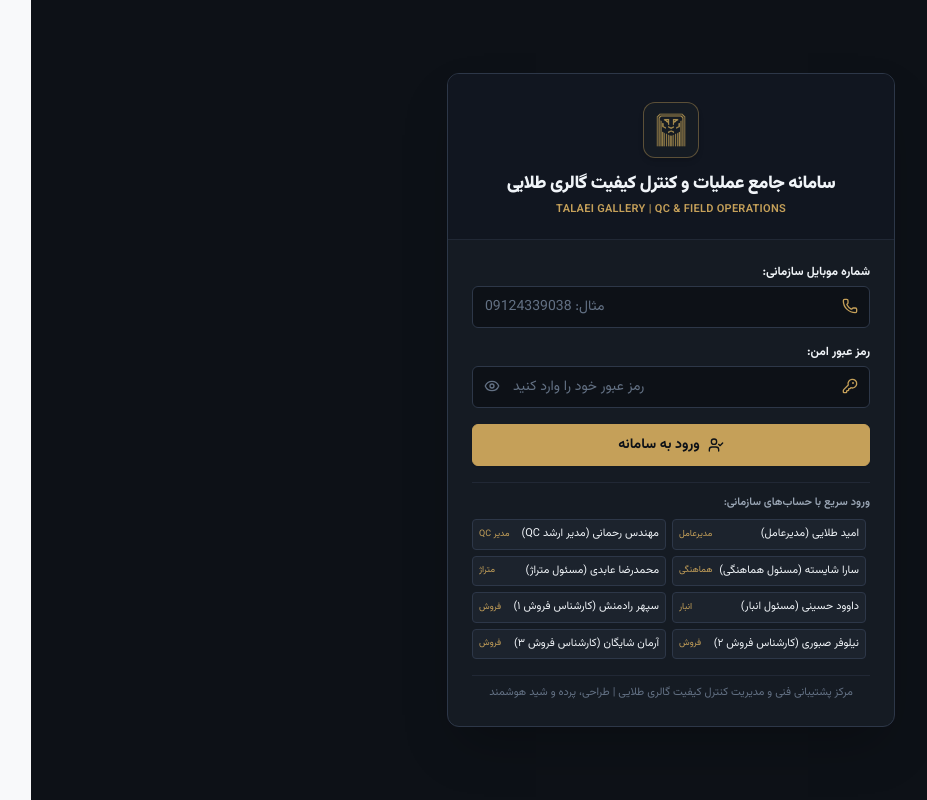
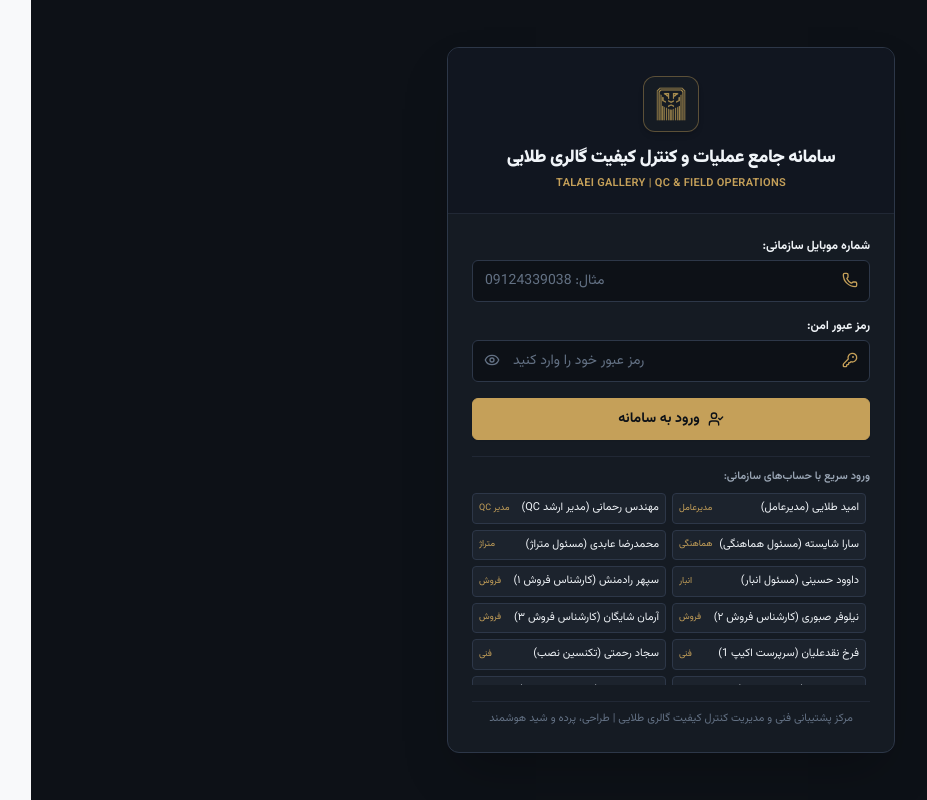
Before and after one commit to aminrahmani95-source/talaie, a React (Vite) app: page / in a window 1280 px wide. Shown: the whole page, without its empty margins (0-927 px from the left). Built offline with nearby package versions, Linux system fonts and the light colour scheme; no server answers.

Commit message:
fix(auth): auto-merge new test users with local storage cache and show all users in quick login

```diff
--- a/src/App.tsx
+++ b/src/App.tsx
@@ -220,7 +220,16 @@ export const App: React.FC = () => {
 
   const [users, setUsers] = useState<User[]>(() => {
     const stored = StorageService.getUsers();
-    return stored.length > 0 ? stored : TEST_USERS;
+    if (stored.length === 0) return TEST_USERS;
+    // Seamless migration: ensure any new system test users (e.g. SALES_REP) are merged in
+    const existingIds = new Set(stored.map((u) => u.id));
+    const missing = TEST_USERS.filter((tu) => !existingIds.has(tu.id));
+    if (missing.length > 0) {
+      const merged = [...stored, ...missing];
+      StorageService.saveUsers(merged);
+      return merged;
+    }
+    return stored;
   });
   const [teams, setTeams] = useState<InstallationTeam[]>(() => {
     const stored = StorageService.getTeams();
--- a/src/components/LoginModal.tsx
+++ b/src/components/LoginModal.tsx
@@ -212,8 +212,8 @@ export const LoginModal: React.FC<Props> = ({
               <div className="flex items-center justify-between text-[11px] text-[#9BA7B6] font-semibold">
                 <span>ورود سریع با حساب‌های سازمانی:</span>
               </div>
-              <div className="grid grid-cols-2 gap-1.5 max-h-40 overflow-y-auto pr-1">
-                {users.slice(0, 8).map((u) => (
+              <div className="grid grid-cols-2 gap-1.5 max-h-48 overflow-y-auto pr-1">
+                {users.map((u) => (
                   <button
                     key={u.id}
                     type="button"
```
